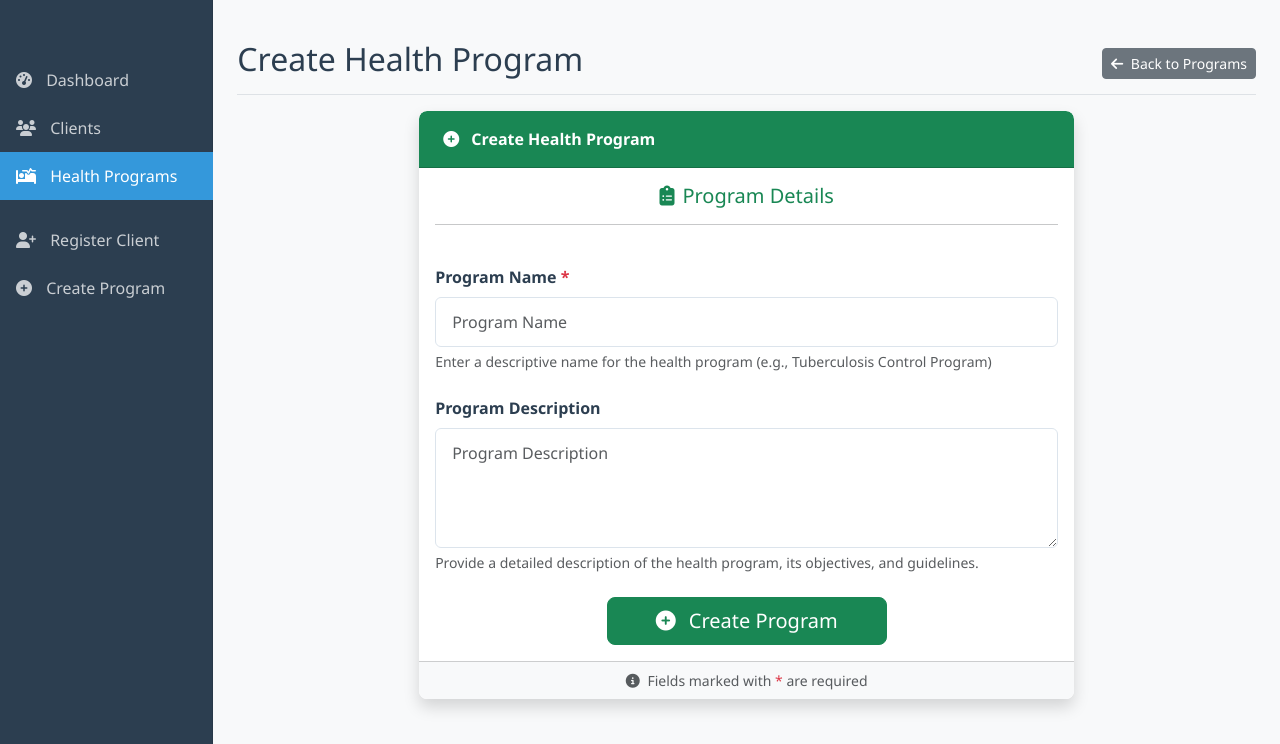
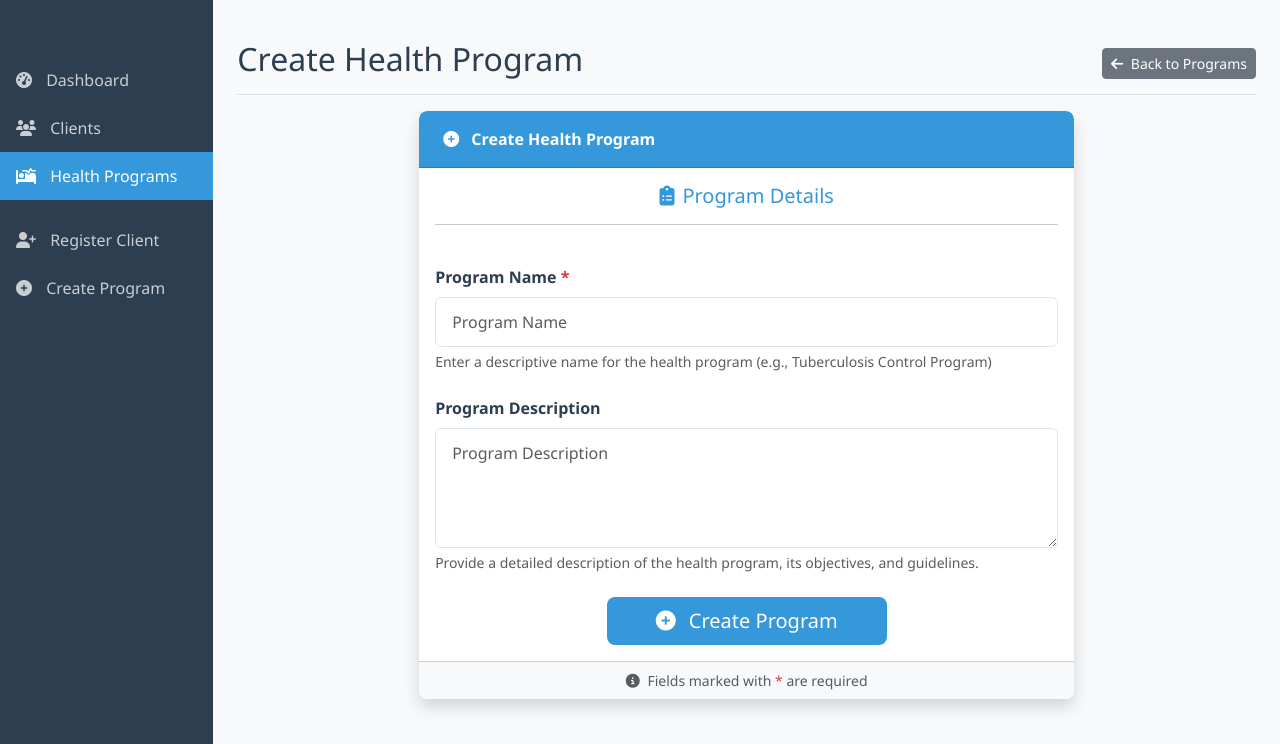
Before and after one commit to Valentino-Junior/Health-info-system, a Django app: page /programs/create/ in a window 1280 px wide. Shown: the part 56-800 px from the top of the page. Run offline with Django 4.2, Linux system fonts and the light colour scheme; some libraries are stand-ins or nearby versions.

Commit message:
Updated program create template styling

```diff
--- a/core/templates/program/form.html
+++ b/core/templates/program/form.html
@@ -16,7 +16,7 @@
 <div class="row justify-content-center">
     <div class="col-md-8" data-aos="fade-up">
         <div class="card shadow">
-            <div class="card-header bg-success text-white">
+            <div class="card-header" style="background-color: #3498db; color: white;">
                 <i class="fas {% if program %}fa-edit{% else %}fa-plus-circle{% endif %} me-2"></i>
                 {{ title }}
             </div>
@@ -27,7 +27,7 @@
                     <!-- Program Details Section -->
                     <div class="row mb-4">
                         <div class="col-12 text-center" data-aos="fade-up">
-                            <h5 class="text-success mb-2">
+                            <h5 class="mb-2" style="color: #3498db;">
                                 <i class="fas fa-clipboard-list me-2"></i>Program Details
                             </h5>
                             <hr>
@@ -73,7 +73,7 @@
                     <!-- Submit Button -->
                     <div class="row mt-4">
                         <div class="col-12 text-center" data-aos="fade-up" data-aos-delay="300">
-                            <button type="submit" class="btn btn-success btn-lg px-5 py-2">
+                            <button type="submit" class="btn btn-lg px-5 py-2" style="background-color: #3498db; color: white;">
                                 <i class="fas {% if program %}fa-save{% else %}fa-plus-circle{% endif %} me-2"></i>
                                 {% if program %}Update Program{% else %}Create Program{% endif %}
                             </button>
@@ -96,8 +96,8 @@
 <style>
     /* Custom form styles */
     .form-control:focus, .form-select:focus {
-        border-color: #2ecc71;
-        box-shadow: 0 0 0 0.25rem rgba(46, 204, 113, 0.25);
+        border-color: #3498db;
+        box-shadow: 0 0 0 0.25rem rgba(52, 152, 219, 0.25);
     }
 
     .form-control, .form-select {
```
